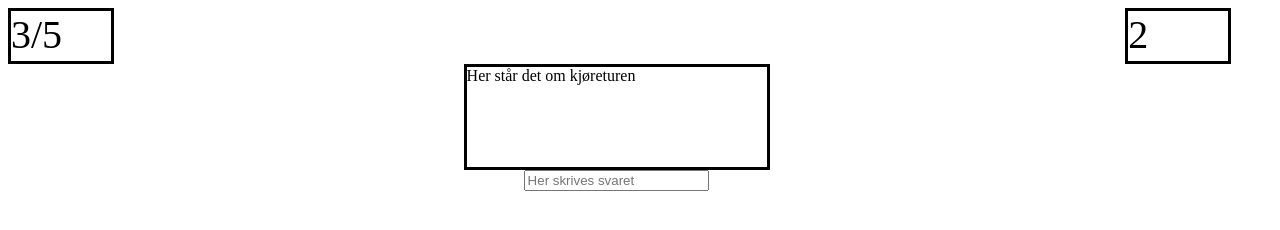
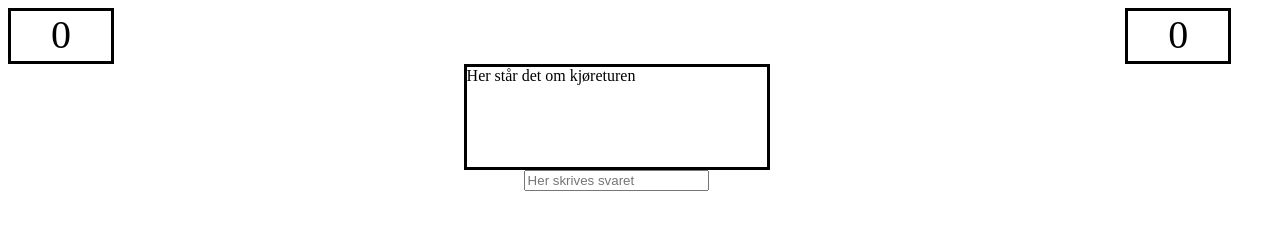
Before and after one commit to Asbajgus/Team1-Biloppgave, a plain HTML site: page index.html in a window 1280 px wide. Drawn offline with Linux system fonts and the light colour scheme.

Commit message:
liten oppdatering

```diff
--- a/controller.js
+++ b/controller.js
@@ -0,0 +1,5 @@
+let number=0;
+document.getElementById('poeng').innerHTML = number;
+
+let number2=0;
+document.getElementById('bilPoeng').innerHTML = number2;
--- a/index.html
+++ b/index.html
@@ -19,6 +19,7 @@
             border: solid;
             width: var(--poenglistebredde);
             height: 50px;
+            text-align: center;
         }
         #poeng{
             font-size: 40px;
@@ -26,6 +27,7 @@
             width: var(--poenglistebredde);
             height: 50px;
             margin-left: 80%;
+            text-align: center;
         }
         #kjøreturen{
             display: block;
```
